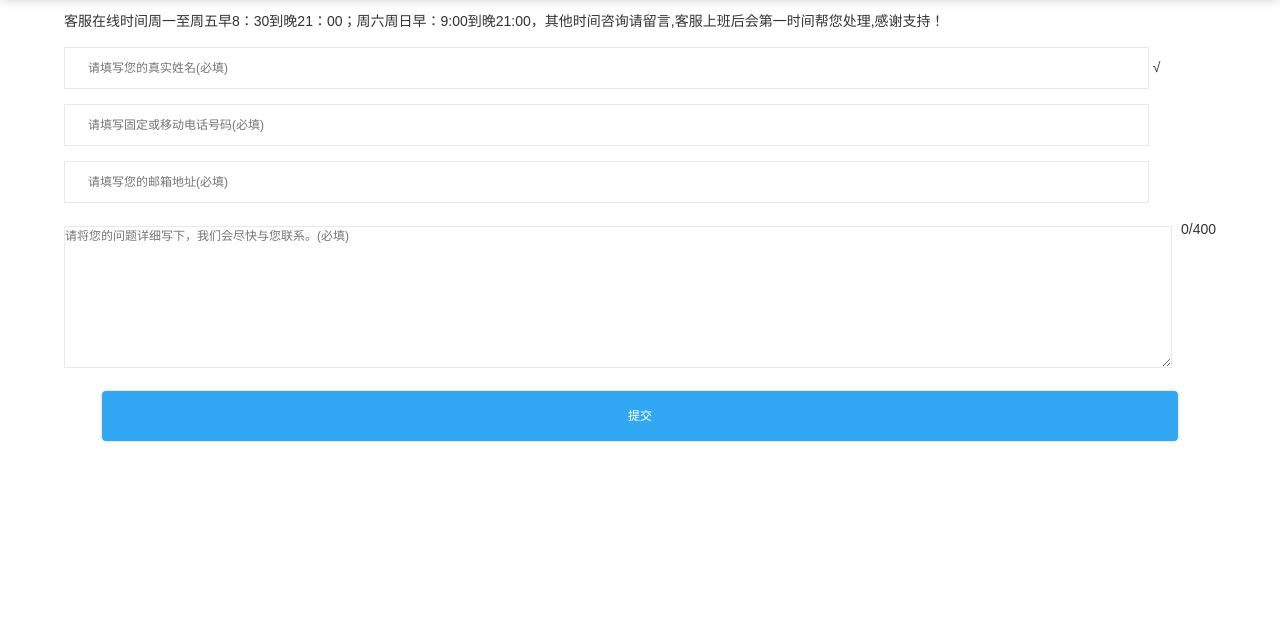
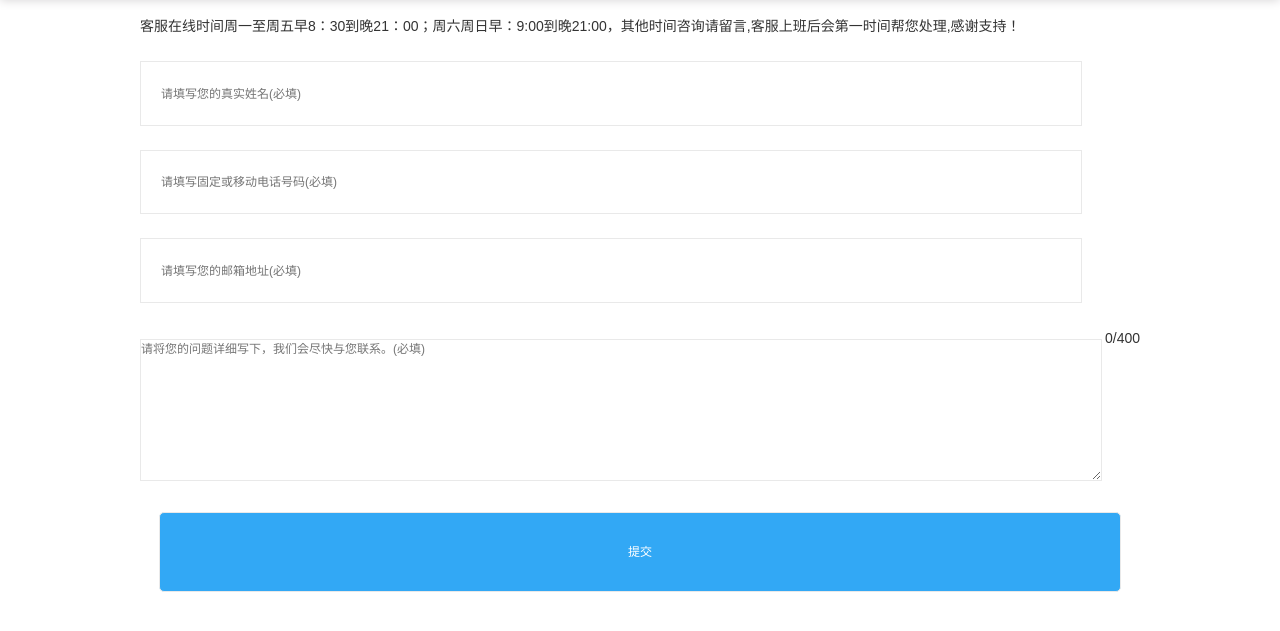
Before and after one commit to hxln1024/library, a PHP site: page /sub/message.html in a window 1280 px wide. Shown: the part 88-719 px from the top of the page. Run offline with PHP 8.4, Linux system fonts and the light colour scheme.

Commit message:
修改留言板

```diff
--- a/css/message.css
+++ b/css/message.css
@@ -4,39 +4,33 @@
     font-family: Arial, 'Microsoft YaHei';
 }
 
-.view-header {
-    width: 100%;
-    height: 55px;
-    color: rgb(0, 0, 0);
-    font-size: 0px;
-    background: rgb(235, 235, 236);
-}
 table {
-    width: 90%;
+    width: 85%;
+    max-width: 10rem;
     margin: 0 auto;
     font-size: 14px;
     color: #000;
     background-color: transparent;
-    margin-top: 10px;
+    margin-top: 0.15rem;
 }
 
 td {
     font: normal normal normal 12px/160% Arial, Microsoft YaHei;
     font-size: 14px;
-    padding: 0 0 15px 0;
+    padding: 0 0 0.24rem 0;
     color: #333;
     vertical-align: top;
 }
 
 input {
     box-sizing: content-box;
-    padding: 8px 2%;
+    padding: 0.125rem 2%;
     line-height: 160%;
     font-size: 12px;
     border: 1px solid rgb(233, 233, 233);
-    height: 24px;
+    height: 0.375rem;
     width: 90%;
-    margin: 8px 0px 4px;
+    margin: 0.125rem 0px 0.062rem;
     color: rgb(124, 124, 124);
     background: rgb(255, 255, 255);
     margin: 0 auto;
@@ -49,8 +43,7 @@ input {
 }
 
 textarea {
-    margin: 8px 0px 0px;
-    /* padding: 8px 10px 8px 2%; */
+    margin: 0.125rem 0px 0px;
     line-height: 160%;
     font-size: 12px;
     border: 1px solid rgb(233, 233, 233);
@@ -74,10 +67,10 @@ textarea {
 } */
 
 .chat-view-button {
-    padding: 0px 20px;
+    padding: 0px 0.3rem;
     line-height: 50px;
     color: rgb(255, 255, 255);
-    height: 50px;
+    height: 0.78rem;
     width: 90%;
     border-radius: 5px;
     text-align: center;
@@ -94,13 +87,13 @@ textarea {
 .ok {
     color: green;
     font-size: 14px;
-    margin-left: 10px;
+    margin-left: 0.15rem;
 }
 
 .error {
     color: red;
     font-size: 14px;
-    margin-left: 10px;
+    margin-left: 0.15rem;
 }
 span{
     font-size: 14px;
--- a/js/message.js
+++ b/js/message.js
@@ -83,6 +83,7 @@
         var submit = document.getElementsByClassName("chat-view-button")[0];
         console.log(submit)
         submit.onclick=function(){
+            console.log(input[0].value)
            if (input[0].value == "" && input[1].value && input[2].value){
             alert("留言内容不能为空！")
         }
--- a/sub/message.html
+++ b/sub/message.html
@@ -44,9 +44,6 @@
             </div>
         </header>
         <div classs="table">
-            <form action="">
-
-            </form>
             <table cellspacing="0" cellpadding="0">
                 <tbody>
                     <tr>
@@ -57,7 +54,7 @@
                     <tr>
                         <td>
                             <input type="text" placeholder="请填写您的真实姓名(必填)" maxlength="32" onblur="usercheck()">
-                            <span class="hint">√</span>
+                            <span class="hint"></span>
                         </td>
                     </tr>
                     <tr>
@@ -91,7 +88,6 @@
             </table>
         </div>
     </div>
-    <script src="../js/jquery.js"></script>
     <script src="../js/message.js"></script>
 </body>
 
```
